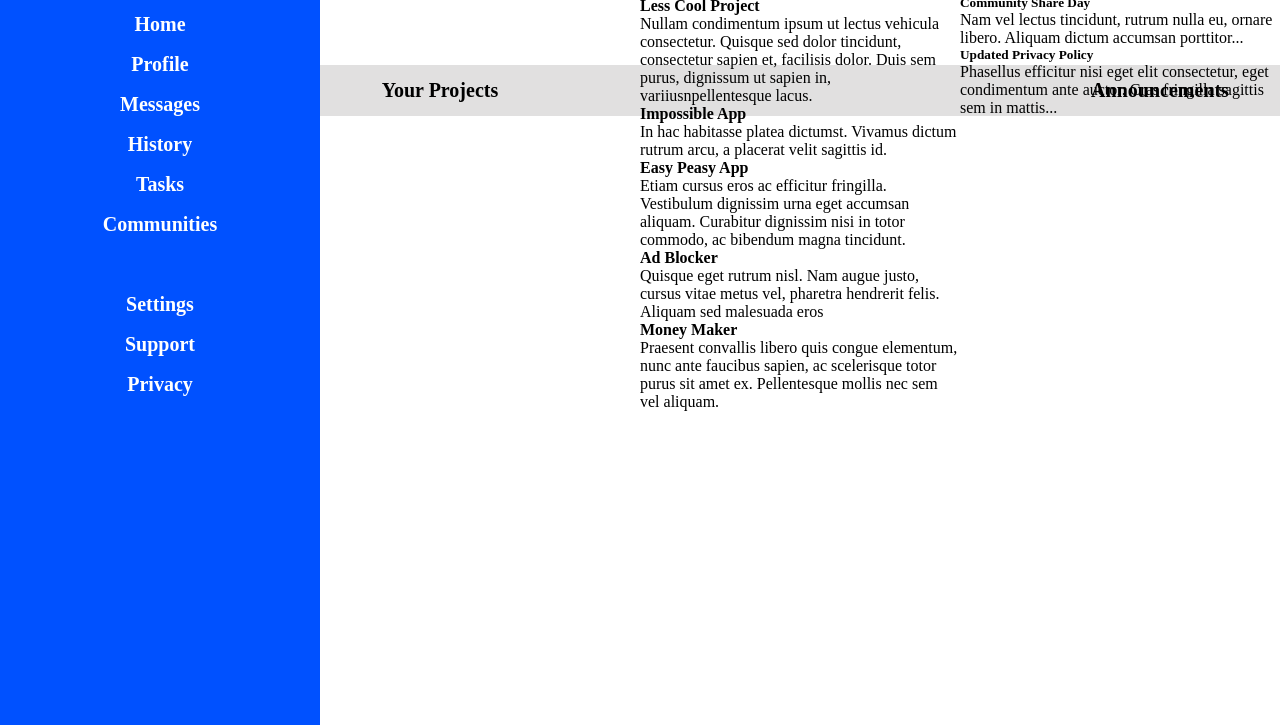
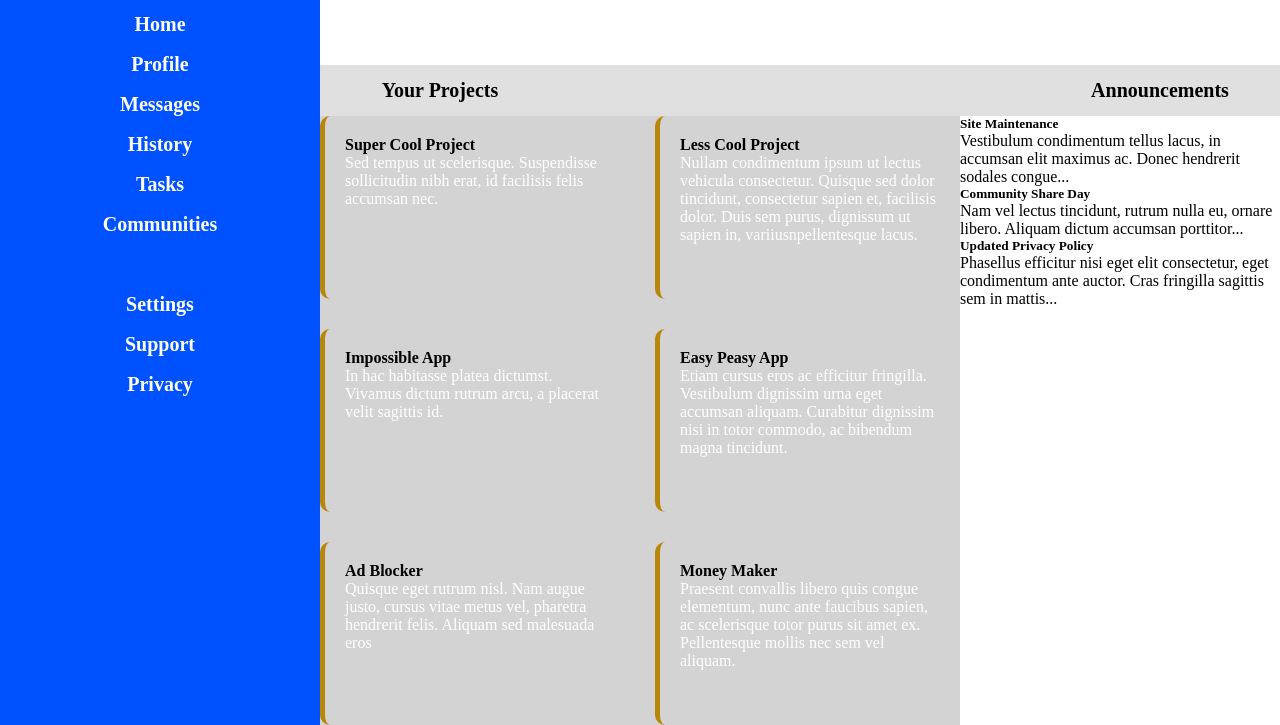
Before and after one commit to JBoss88/odin-admin-dashboard, a plain HTML site: page index.html in a window 1280 px wide. Shown: the part 75-800 px from the top of the page. Drawn offline with Linux system fonts and the light colour scheme.

Commit message:
Made grids for articles and announcements

```diff
--- a/style.css
+++ b/style.css
@@ -1,6 +1,6 @@
 * {
+    padding: 0;
     margin: 0;
-    padding: 0;
   }
 
   .container {
@@ -14,7 +14,7 @@
   aside {
     grid-area: 1 / 1 / 8 / 2;
     display: grid;
-    grid-template-columns: 1fr;;
+    grid-template-columns: 1fr;
     grid-template-rows: repeat(20, 1fr);
     background-color: rgb(0, 81, 255);
     color: white;
@@ -83,3 +83,26 @@ a {
   .announcements {
     grid-column: 4;
   }
+
+  main {
+    grid-area: 4 / 2 / 8 / 4;
+    display: grid;
+    grid-template-columns: 1fr 1fr;
+    background-color: lightgrey;
+    gap: 30px;
+  }
+
+  .article {
+    border-left: 5px solid darkgoldenrod;
+    border-radius: 10px;
+    padding: 20px;
+  }
+
+  .article > p {
+    color: white;
+  }
+
+  .aside-middle-right {
+    grid-area: 4 / 4 / 6 / 5;
+    text-align: left;
+  }
```
Lines whose indentation alone changed are shown as unchanged.
